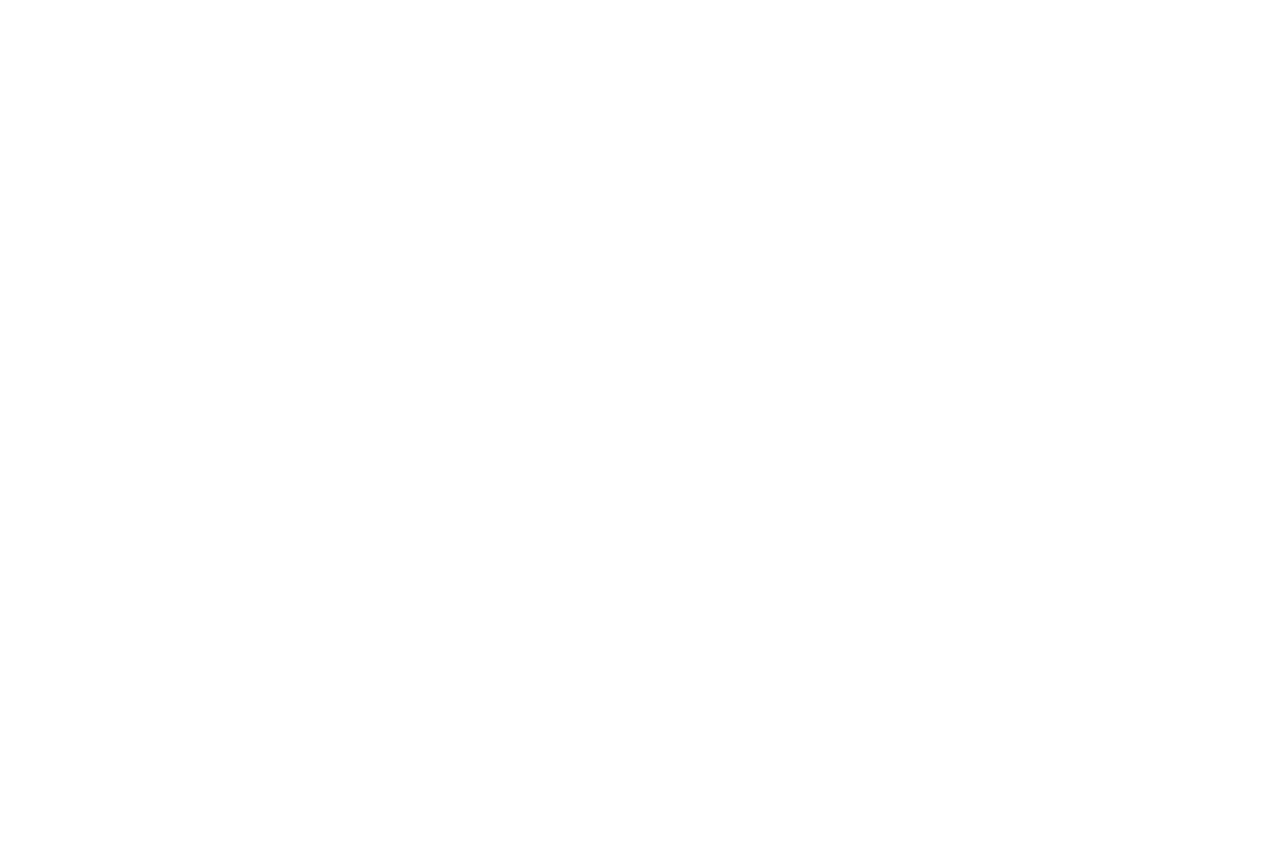
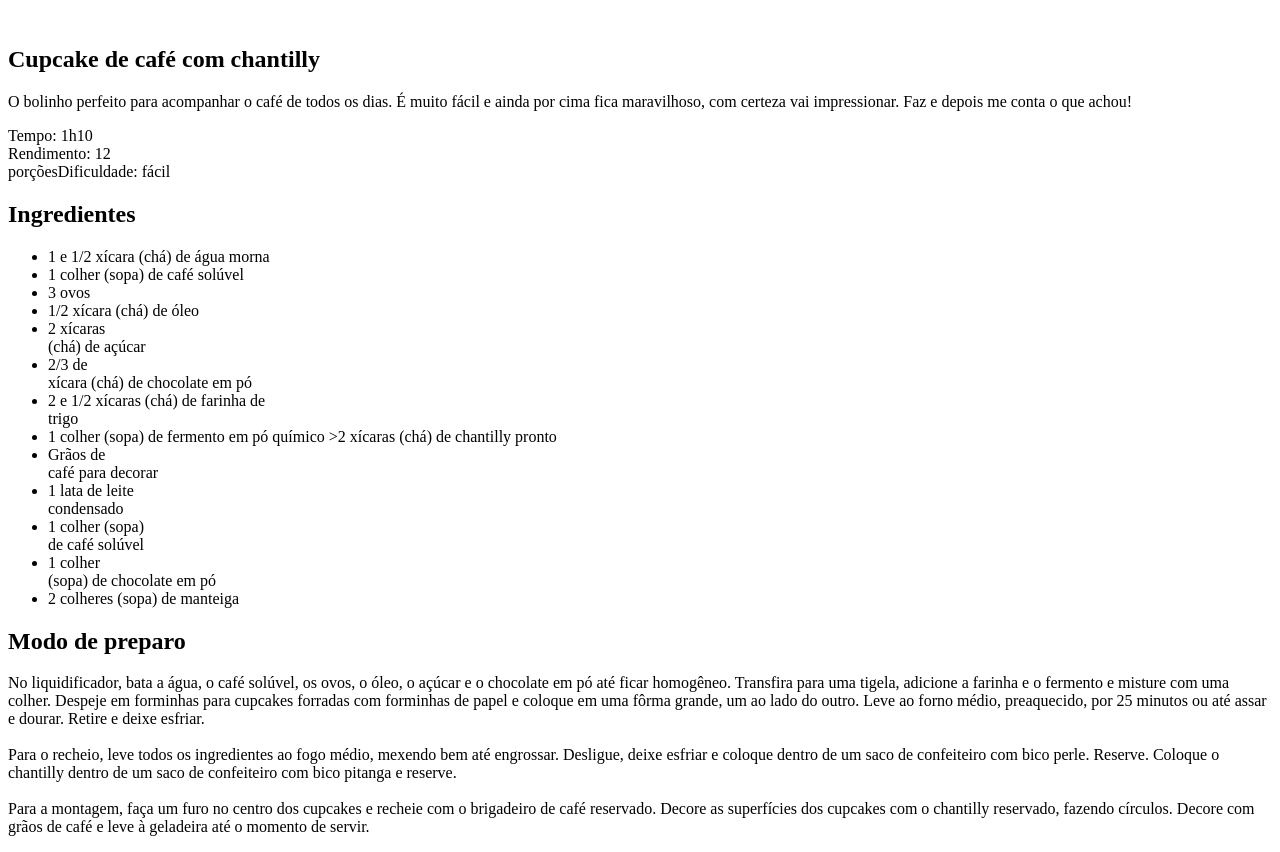
Before and after one commit to marcionavas/projeto_receita_Rocketseat_MBA_Fullstack, a plain HTML site: page index.html in a window 1280 px wide. Before the commit the page ends 800 px from the top, so only its background shows below. Drawn offline with Linux system fonts and the light colour scheme.

Commit message:
Iniciando a estrutura html

```diff
--- a/index.html
+++ b/index.html
@@ -6,6 +6,49 @@
   <title>Página de Receita</title>
 </head>
 <body>
+  <div id="page">
+    <img src="" alt="">
+    <main>
+      <section id="about">
+        <h1>Cupcake de café com chantilly</h1>
+        <p>O bolinho perfeito para acompanhar o café de todos os dias. É muito fácil e ainda por cima fica maravilhoso, com certeza vai impressionar. Faz e depois me conta o que achou!</p>
+        <p>
+          Tempo: 1h10<br>
+          Rendimento: 12<br>
+          porçõesDificuldade: fácil
+        </p>
+      </section>
+      <section id="ingredients">
+        <h2>Ingredientes</h2>
+        <ul>
+          <li>1 e 1/2 xícara (chá) de água morna</li>
+          <li>1 colher (sopa) de café solúvel
+          <li>3 ovos</li>
+          <li>1/2 xícara (chá) de óleo</li>
+          <li>2 xícaras</li> (chá) de açúcar
+          <li>2/3 de</li> xícara (chá) de chocolate em pó</li>
+          <li>2 e 1/2 xícaras (chá) de farinha de</li> trigo
+          <li>1 colher (sopa) de fermento em pó químico
+          <li</li>>2 xícaras (chá) de chantilly pronto
+          <li>Grãos de</li> café para decorar
+          <li>1 lata de leite</li> condensado
+          <li>1 colher (sopa)</li> de café solúvel
+          <li>1 colher</li> (sopa) de chocolate em pó
+          <li>2 colheres (sopa) de manteiga</li>
+        </ul>
+      </section>
+      <section id="preperation">
+        <h2>Modo de preparo</h2>
+        <p>
+          No liquidificador, bata a água, o café solúvel, os ovos, o óleo, o açúcar e o chocolate em pó até ficar homogêneo. Transfira para uma tigela, adicione a farinha e o fermento e misture com uma colher. Despeje em forminhas para cupcakes forradas com forminhas de papel e coloque em uma fôrma grande, um ao lado do outro. Leve ao forno médio, preaquecido, por 25 minutos ou até assar e dourar. Retire e deixe esfriar.
+          <br><br>
+          Para o recheio, leve todos os ingredientes ao fogo médio, mexendo bem até engrossar. Desligue, deixe esfriar e coloque dentro de um saco de confeiteiro com bico perle. Reserve. Coloque o chantilly dentro de um saco de confeiteiro com bico pitanga e reserve.
+          <br> <br>
+          Para a montagem, faça um furo no centro dos cupcakes e recheie com o brigadeiro de café reservado. Decore as superfícies dos cupcakes com o chantilly reservado, fazendo círculos. Decore com grãos de café e leve à geladeira até o momento de servir.
+        </p>
+      </section>
 
+    </main>
+  </div>
 </body>
 </html>
```
